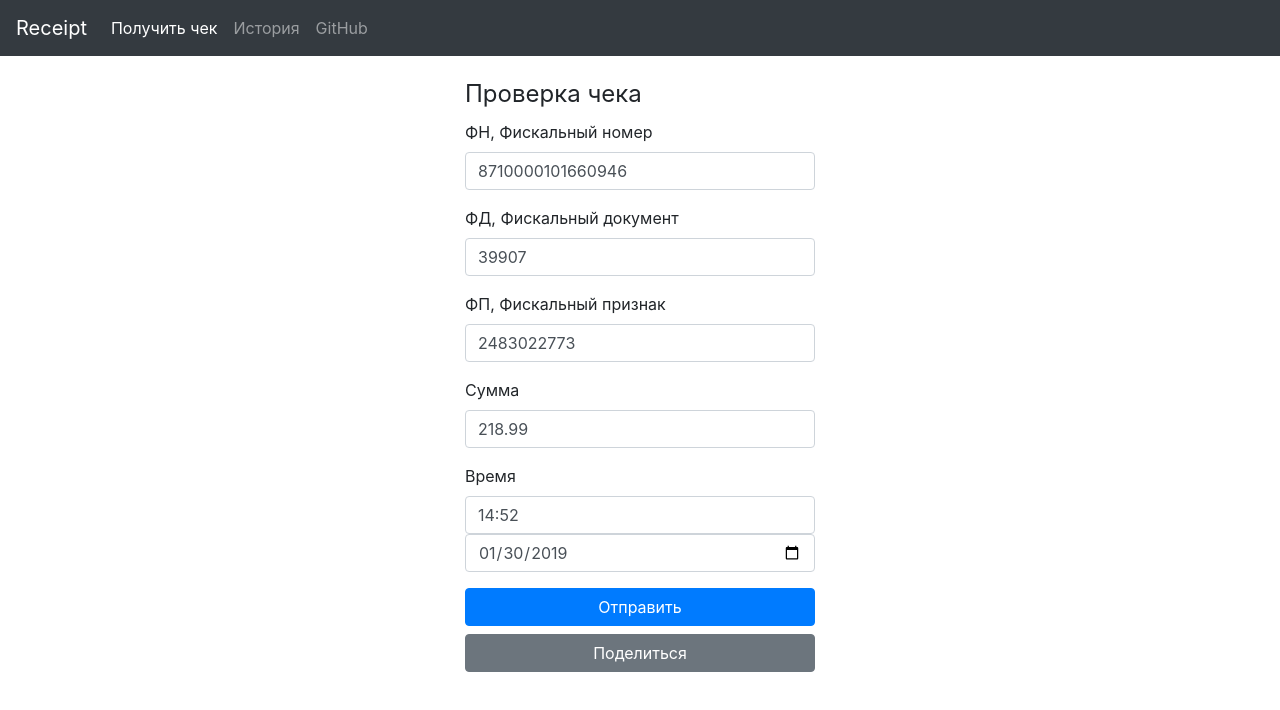
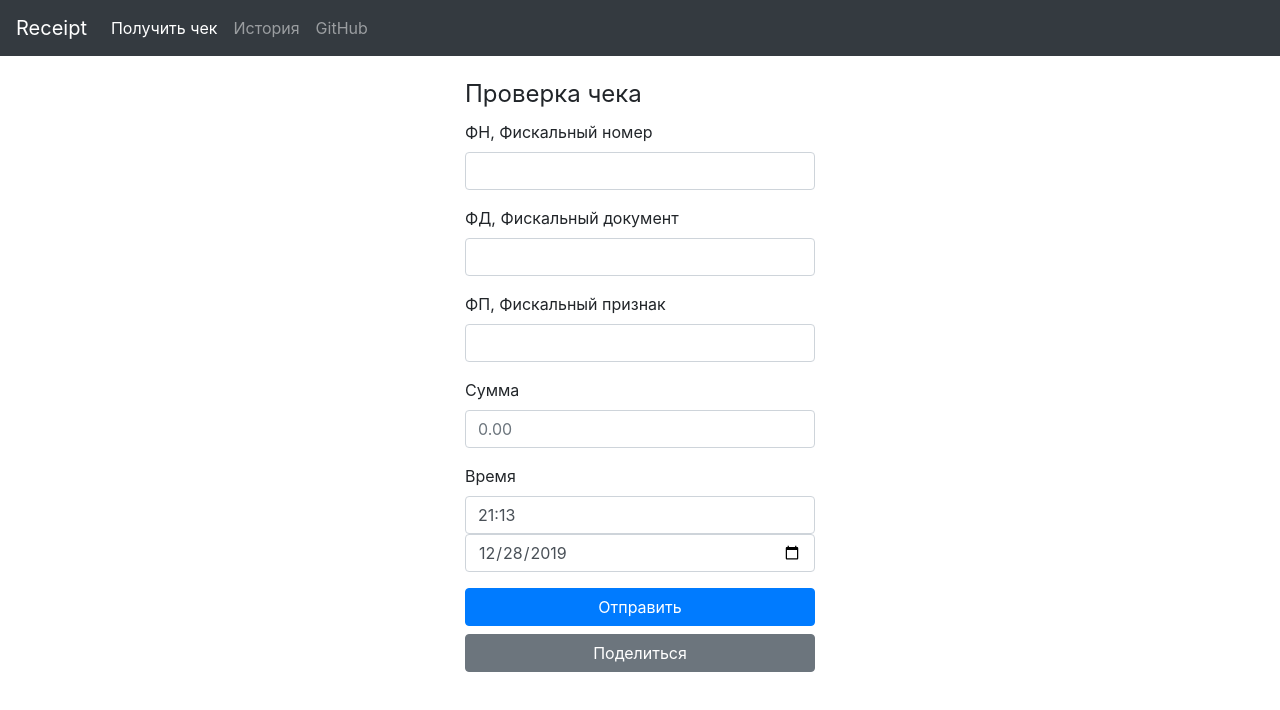
Before and after one commit to receipt-project/receipt-web, a Vue app in the folder receipt-web/: page / in a window 1280 px wide. Shown: the top 710 px of the page. Built offline with nearby package versions, Linux system fonts and the light colour scheme.

Commit message:
RCW-0 Remove debug data from form

```diff
--- a/receipt-web/src/components/pages/SearchPage.vue
+++ b/receipt-web/src/components/pages/SearchPage.vue
@@ -48,11 +48,11 @@
         data() {
             return {
                 form: {
-                    fn: "8710000101660946",
-                    fd: "39907",
-                    fp: "2483022773",
-                    summary: "218.99",
-                    date: moment("30.01.2019 14:52", "DD.MM.YYYY HH:mm")
+                    fn: "",
+                    fd: "",
+                    fp: "",
+                    summary: "",
+                    date: moment()
                 }
             }
         },
```
